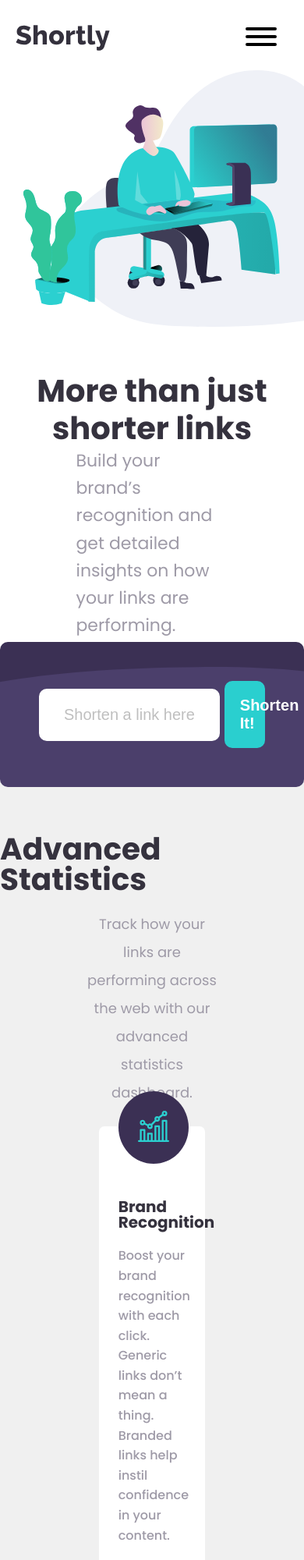
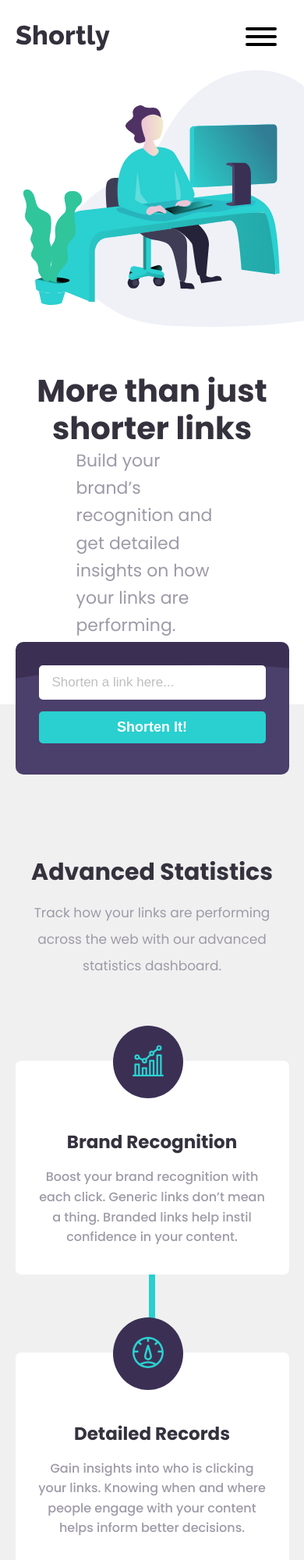
Before and after one commit to MicahJank/url-shortening-api-master, a plain HTML site: page index.html in a window 390 px wide. Shown: the top 2000 px of the page at 78% size. Drawn offline with nearby package versions, Linux system fonts and the light colour scheme; files that its build step writes are made by us from their sources.

Commit message:
added mobile responsivness for main.scss

```diff
--- a/sass/main.scss
+++ b/sass/main.scss
@@ -62,6 +62,41 @@
             font-size: 1.6rem;
             color: rgb(255, 98, 98);
         }
+
+
+        @media only screen and (max-width: 600px) {
+            width: 100%;
+            padding: 30px;
+
+            form.shortening {
+                flex-direction: column;
+                width: 100%;
+                #url-input {
+                    width: 100%;
+                    padding: 10px 15px;
+                    border-radius: 0.5rem;
+                    font-size: 1.7rem;
+
+                }
+
+                .shorten-btn {
+                    width: 100%;
+                    padding: 10px 15px;
+                    font-size: 1.8rem;
+                    border-radius: 0.5rem;
+                    margin-top: 15px;
+                }
+            }
+
+            .input-error {
+                position: relative;
+                top: 0;
+                width: 100%;
+                font-size: 1.2rem;
+                margin: 5px 0;
+
+            }
+        }
     }
 
 
@@ -111,6 +146,37 @@
                 }
             }
         }
+
+        @media only screen and (max-width: 600px) {
+
+            .link {
+                width: 100%;
+                padding: 0;
+                p {
+                    text-align: left;
+                    border-bottom: 1px solid variables.$gray;
+                    width: 100%;
+                    padding: 15px;
+                    font-weight: 500;
+                }
+
+
+                div {
+                    width: 90%;
+                    padding-bottom: 15px;
+
+                    a {
+                        width: 100%;
+                        margin: 0;
+                        padding: 15px 0;
+                    }
+
+                    button {
+                        width: 100%;
+                    }
+                }
+            }
+        }
     }
 
 
@@ -125,6 +191,20 @@
             width: 45%;
             text-align: center;
             line-height: 2;
+        }
+
+        @media only screen and (max-width: 600px) {
+            margin-top: 50px;
+            margin-bottom: 80px;
+            h3 {
+                text-align: center;
+                font-size: 3rem;
+            }
+
+            p {
+                width: 100%;
+                font-size: 1.7rem;
+            }
         }
     }
 
@@ -177,6 +257,10 @@
 
         .fully-customizable {
             margin-top: 160px;
+
+            .img {
+                padding: 21px;
+            }
         }
 
         .dash {
@@ -185,6 +269,42 @@
             background-color: variables.$primary-blue;
             margin-top: 30px;
         }
+
+        @media only screen and (max-width: 600px) {
+
+            .feature-card {
+                width: 100%;
+
+
+                h5,p {
+                    text-align: center;
+                    width: 100%;
+                }
+
+                h5 {
+                    font-size: 2.3rem;
+                }
+
+                .img {
+                    left: 100px;
+                }
+            }
+
+            .dash {
+                margin: 0;
+                width: 8px;
+                height: 100px;
+            }
+
+            .detailed-records, .fully-customizable {
+                margin-top: 0;
+            }
+        }
+    }
+
+
+    @media only screen and (max-width: 600px) {
+        width: 90%;
     }
 
 }
```
